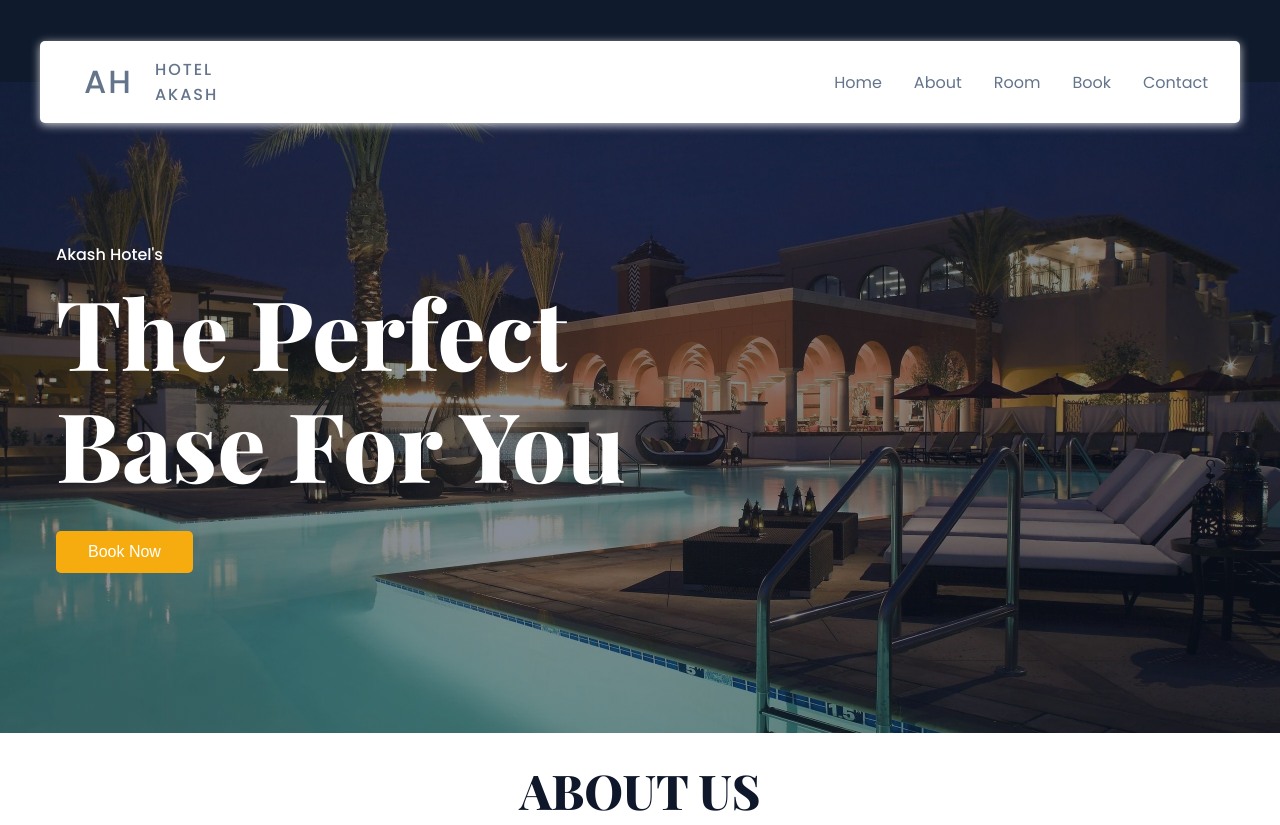
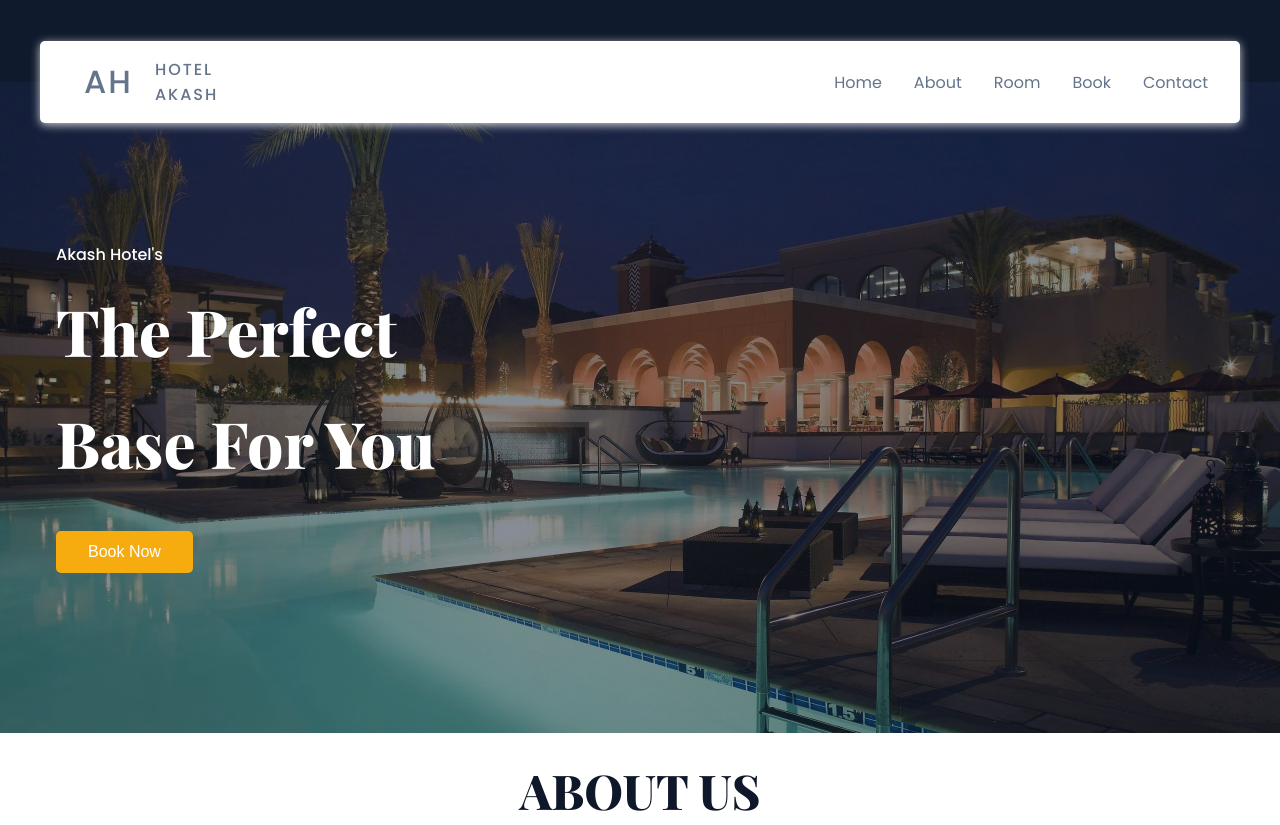
Before and after one commit to akashhiremath608/DIGIBHEM, a plain HTML site: page index.html in a window 1280 px wide. Shown: the top 825 px of the page. Drawn offline with nearby package versions, Linux system fonts and the light colour scheme; a script that the page names is missing.

Commit message:
Update styles.css

```diff
--- a/styles.css
+++ b/styles.css
@@ -531,6 +531,10 @@ input[type="submit"]:hover {
     background-color: transparent;
   }
 
+  .header__container h1{
+    font-size:4rem;
+  }
+
   .booking__container form {
     max-width: 100%;
     grid-template-columns: repeat(4, 1fr);
```
